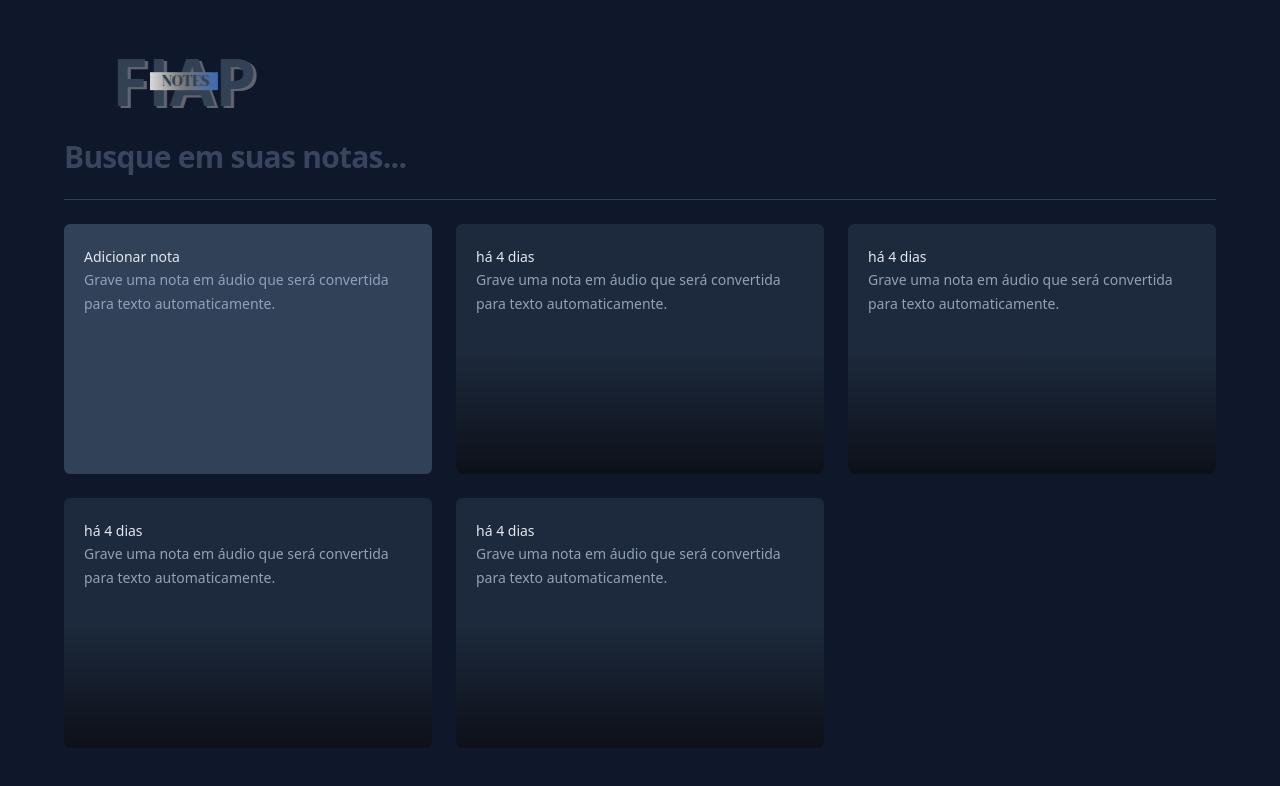
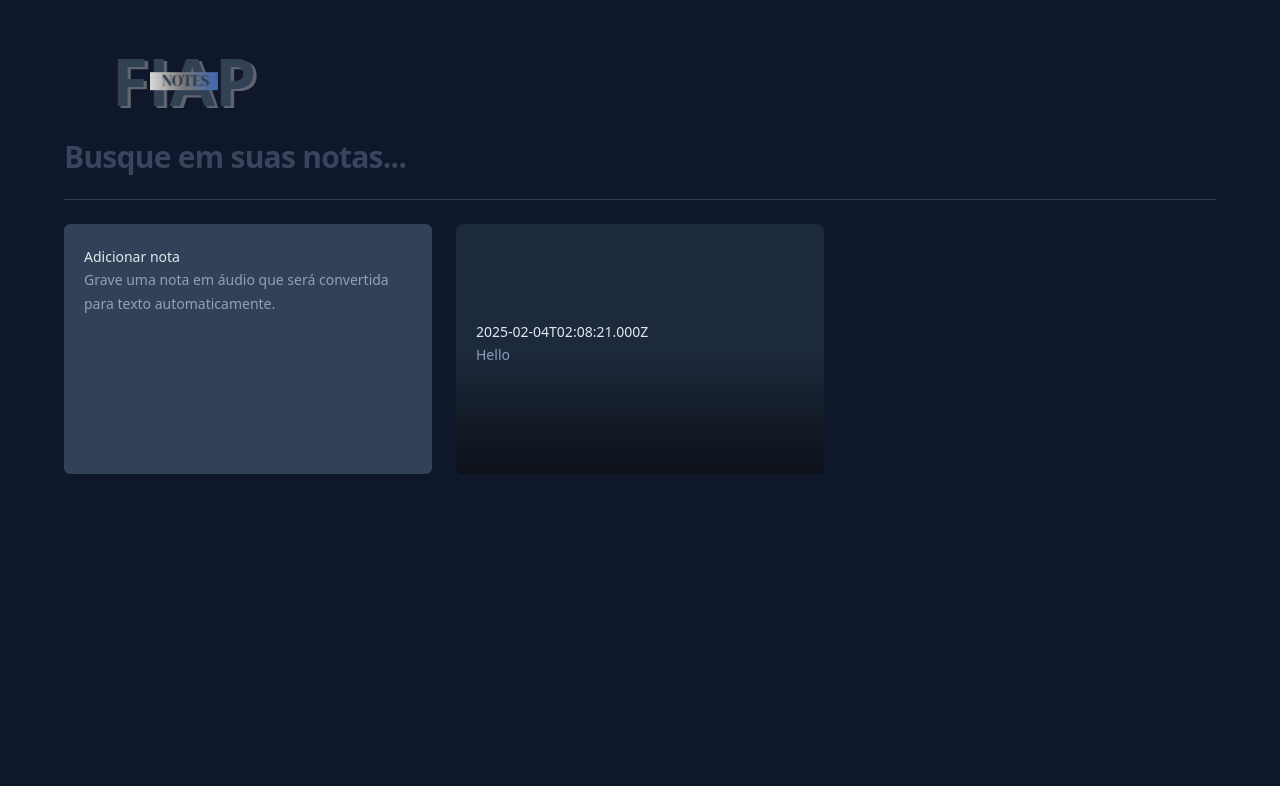
Before and after one commit to PalomaCristina/my-notes-planner, a React (Vite) app: page / in a window 1280 px wide. Shown: the top 786 px of the page. Built offline with nearby package versions, Linux system fonts and the light colour scheme.

Commit message:
feat: install radix dialog and create dialog on note-card

```diff
--- a/package.json
+++ b/package.json
@@ -9,6 +9,7 @@
     "preview": "vite preview"
   },
   "dependencies": {
+    "@radix-ui/react-dialog": "^1.1.5",
     "@tailwindcss/vite": "^4.0.2",
     "react": "^18.3.1",
     "react-dom": "^18.3.1",
--- a/src/App.tsx
+++ b/src/App.tsx
@@ -1,6 +1,11 @@
 import logo from "./assets/logo.png";
 import { NoteCard } from "./components/note-card";
 import { AddCard } from "./components/add-card";
+const note = {
+  date: new Date(),
+  content: 'Hello'
+}
+
 export function App() {
   return (
     //mx - margin do eixo x - horizontal
@@ -23,10 +28,7 @@
       <div className="grid grid-cols-3 gap-6 auto-rows-[250px]">
         {/* rounded-md é equivalente a border radius */}
         <AddCard />
-        <NoteCard />
-        <NoteCard />
-        <NoteCard />
-        <NoteCard />
+        <NoteCard note={note}/>
       </div>
     </div>
   );
--- a/src/components/note-card.tsx
+++ b/src/components/note-card.tsx
@@ -1,12 +1,31 @@
-export function NoteCard() {
+import * as Dialog from '@radix-ui/react-dialog'
+interface NoteCardProps {
+  note: {
+    date: Date
+    content: string
+  }
+}
+
+export function NoteCard({note}: NoteCardProps) {
   return (
-    // ring-2 cria uma sombra, o que facilita pois se utilizarmos a borda, ela adiciona ao espaço e a ring não
-    <div className="rounded-md bg-slate-800 p-5 space-y-3 overflow-hidden relative hover:ring-2">
-      <span className="text-sm font-medium text-slate-200">há 4 dias</span>
+
+    <Dialog.Root>
+    {/* // ring-2 cria uma sombra, o que facilita pois se utilizarmos a borda, ela adiciona ao espaço e a ring não  */}
+    <Dialog.Trigger className="rounded-md text-left bg-slate-800 p-5 space-y-3 outline-none overflow-hidden relative hover:ring-2 hover:ring-slate-600 focus-visible:ring-2 focus-visible:ring-lime-400">
+      <span className="text-sm font-medium text-slate-200">
+        {note.date.toISOString()}
+        </span>
       <p className="text-sm leading-6 text-slate-400">
-        Grave uma nota em áudio que será convertida para texto automaticamente.
+        {note.content}
       </p>
       <div className="absolute bottom-0 left-0 right-0 h-1/2 bg-gradient-to-t from-black/60 to-black/0 pointer-events-none" />
-    </div>
+    </Dialog.Trigger>
+    <Dialog.Portal>
+      <Dialog.Overlay className='inset-0 fixed bg-black/50'></Dialog.Overlay>
+      <Dialog.Content className='fixed left-1/2 top-1/2 -translate-x-1/2 -translate-y-1/2 max-w-[640px] w-full h-[60vh] bg-slate-700 rounded-md flex flex-col'>
+      <div className='flex flex-1 '></div>
+      </Dialog.Content>
+    </Dialog.Portal>
+    </Dialog.Root>
   );
 }
```
Also changed, not shown: 1 other file (tests, documents, lock files or other folders).
